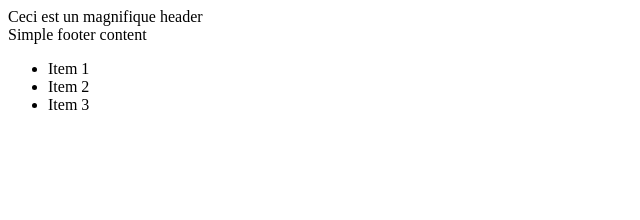
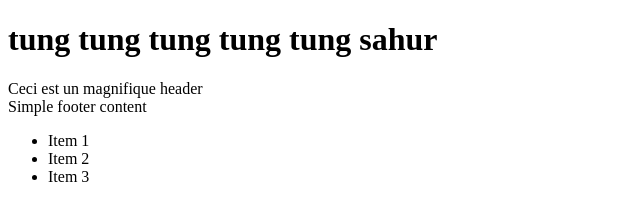
Before and after one commit to Imadecrypte/gittp, a plain HTML site: page index.html in a window 1280 px wide. Shown: the whole page, without its empty margins (0-640 px from the left). Drawn offline with Linux system fonts and the light colour scheme.

Commit message:
feat(title-A): add brainrot

```diff
--- a/index.html
+++ b/index.html
@@ -6,6 +6,7 @@
     <title>Document</title>
 </head>
 <body>
+    <h1>tung tung tung tung tung sahur</h1>
     <header>Ceci est un magnifique header</header>
     <footer>
         Simple footer content
```
